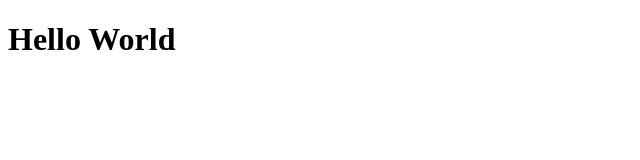
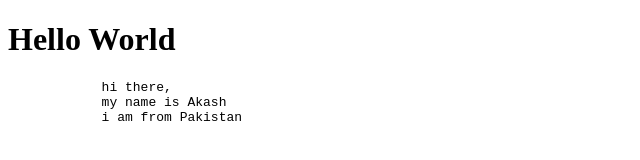
Before and after one commit to AkashLashari/Webdevelopment, a plain HTML site: page index.html in a window 1280 px wide. Shown: the whole page, without its empty margins (0-640 px from the left). Drawn offline with Linux system fonts and the light colour scheme.

Commit message:
paragraph added

```diff
--- a/index.html
+++ b/index.html
@@ -5,5 +5,10 @@
     </head>
     <body>
         <h1>Hello World</h1>
+        <pre>
+            hi there,
+            my name is Akash
+            i am from Pakistan
+        </pre>
     </body>
 </html>
```
